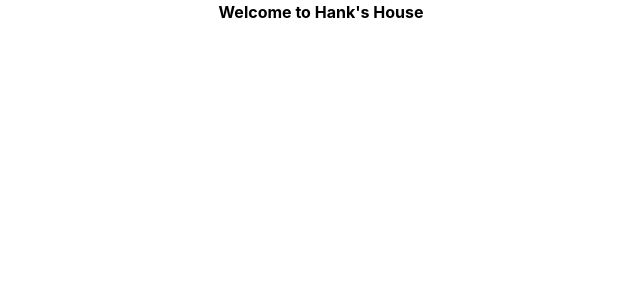
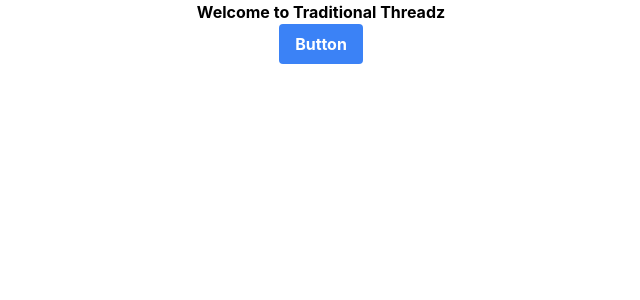
Before and after one commit to Prakash-Raaj/capstone-front-end, a React (Create React App) app: page / in a window 1280 px wide. Shown: the top 300 px of the page, without its empty margins (319-959 px from the left). Built offline with nearby package versions, Linux system fonts and the light colour scheme.

Commit message:
changed heading

```diff
--- a/src/App.tsx
+++ b/src/App.tsx
@@ -1,10 +1,13 @@
-import "./App.css";
+import './App.css';
 
 function App() {
   return (
     <div className="h-full w-full">
-      <div className="font-bold flex justify-center items-center">
-        Welcome to Hank's House
+      <div className="font-bold flex flex-col justify-center items-center">
+        <h1>Welcome to Traditional Threadz</h1>
+        <button className="bg-blue-500 hover:bg-blue-700 text-white font-bold py-2 px-4 rounded">
+          Button
+        </button>
       </div>
     </div>
   );
```
